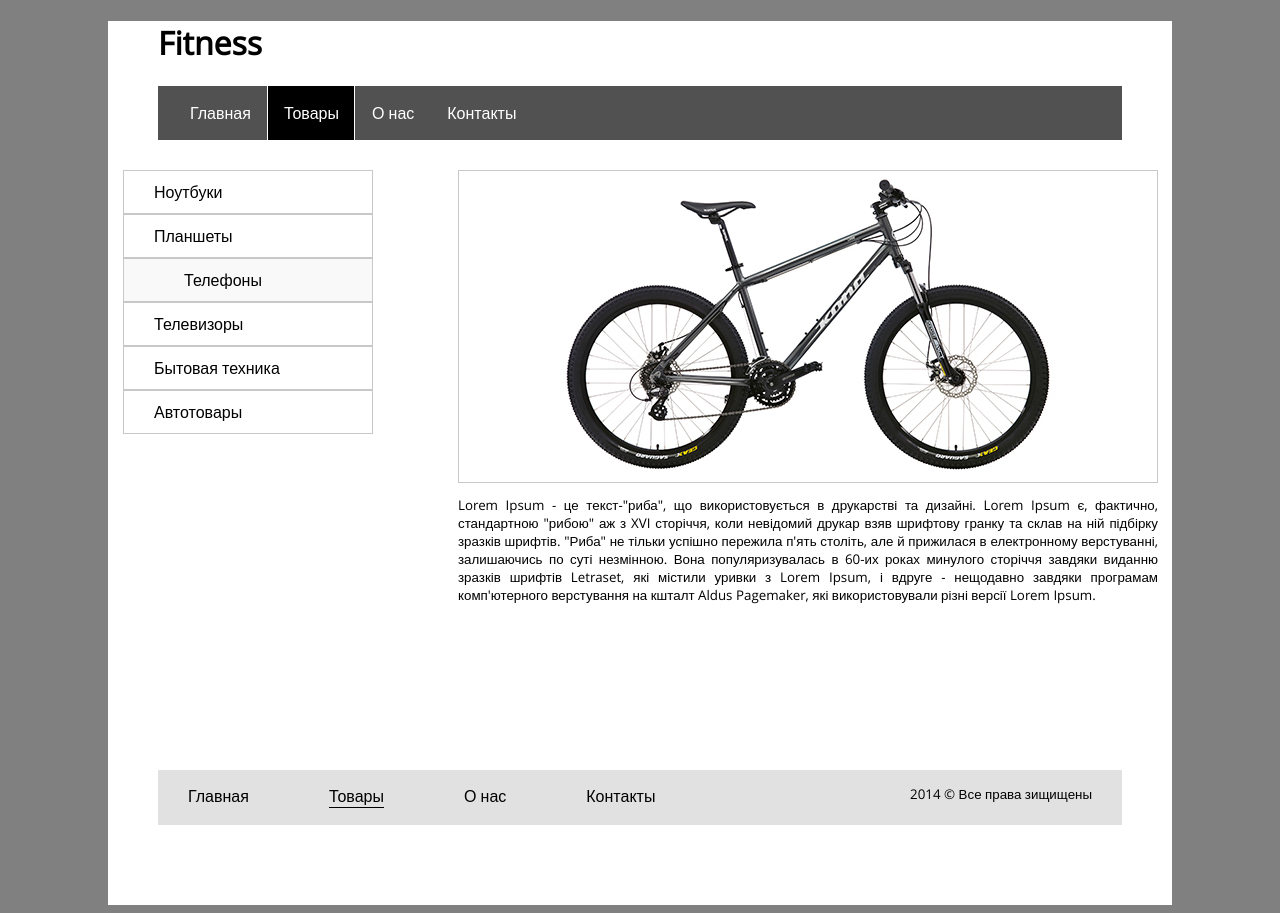
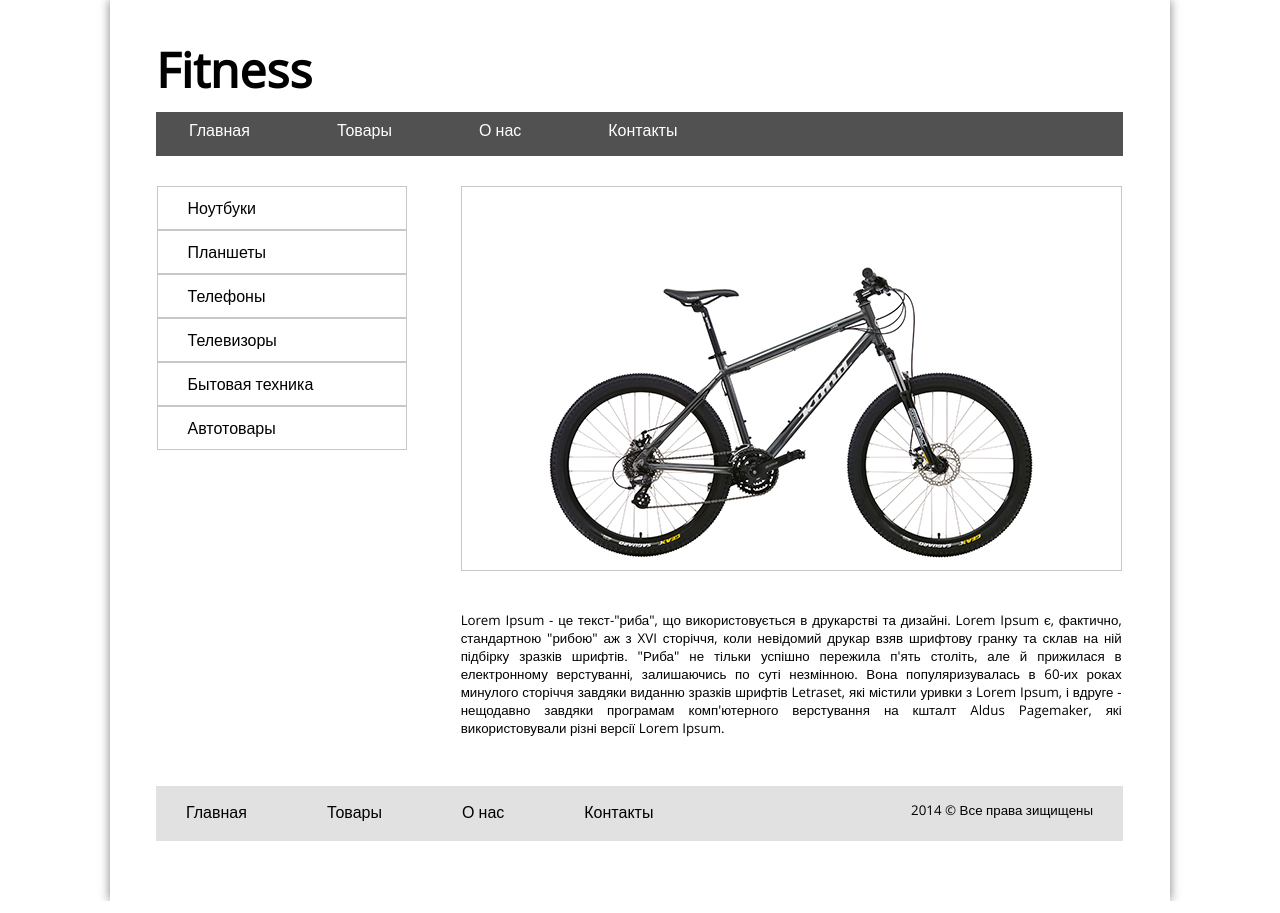
Before and after one commit to Dmitry1974/HomeWork3, a plain HTML site: page index.html in a window 1280 px wide. Drawn offline with Linux system fonts and the light colour scheme.

Commit message:
homework3

```diff
--- a/css/style.css
+++ b/css/style.css
@@ -6,19 +6,35 @@
     font-style: normal;
 
 }
+* {
+    margin: 0;
+    padding: 0;
+}
 body {
-    background-color: grey;
+    background-color: #ffffff;
     font-family: 'open_sansregular', sans-serif;
+
+}
+header h1 {
+    font-size: 3em;
 }
 .wrapper {
+    margin: 0 auto;
+    width: 1060px;
     background-color: white;
-    margin-left: 100px;
+    /*margin-left: 100px;
     margin-right: 100px;
-    padding-bottom: 50px;
+    padding-bottom: 50px;*/
+
 }
 .cont {
-    margin-left: 50px;
-    margin-right: 50px;
+    padding-left: 46px;
+    padding-right: 47px;
+    box-shadow: 0 0 10px rgba(0,0,0,0.5);
+    padding-top: 38px;
+    padding-bottom: 30px;
+   /* margin-left: 50px;
+    margin-right: 50px;*/
 }
 
 ul {
@@ -48,49 +64,55 @@ a {
 }
 .main a {
     display: block;
-    padding-left: 15px;
-    padding: 1em;
-    padding-right: 15px;
+    /*padding: 1em 15px 1em 1em;*/
+    padding: 7px 69px 15px 18px;
     background: #515151;
     /*border-left: 1px solid #b19891;*/
     color: #ffffff;
 }
 .main a
 {
-    border-left: 1px solid #515151;
-    border-right: 1px solid #515151;
+    /*border-left: 1px solid #515151;
+    border-right: 1px solid #515151;*/
 }
 
-.main li.active a{
+/*.main li.active a{
     background: #000000;
     border-left: 1px solid #ffffff;
     border-right: 1px solid #ffffff;
-}
+}*/
 .main a:hover {
     background: #000000;
     border-left: 1px solid #ffffff;
     border-right: 1px solid #ffffff;
+    transition: .5s;
 }
 .content {
     width: 966px; margin: auto;
     height: 600px;
     position: relative; /* Относительное позиционирование */
 }
-.left_menu, .description { position: absolute; }
-.sidebar {
-    background: #C6DD7D; /* Цвет фона */
-    width: 240px; /* Ширина колонки */
+.left_menu {
+    display: inline-block;
+    vertical-align: top;
 }
 .description {
+    display: inline-block;
     background: #ffffff; /* Цвет фона */
-    margin-left: 300px; /* Сдвиг вправо */
-    width: 700px; /* Ширина колонки */
+    width: 661px; /* Ширина колонки */
     font-size: 10pt;
     text-align: justify;
+    margin-left: 50px;
+}
+.image_baik img {
+    margin-top: 72px;
+}
+.description p {
+    margin-top: 40px;
 }
 .left_menu ul {
     /*overflow: hidden;*/
-    margin-left: -35px;
+    /*margin-left: -35px;*/
     width: 250px;
 
 }
@@ -104,9 +126,10 @@ a {
     border: 1px solid #c8c8c8;
     color: #000000;
 }
-.left_menu a:hover, .left_menu li.active a {
+.left_menu a:hover {
     background: #f9f9f9;
     padding-left: 60px;
+    transition: .2s;
 }
 .image_baik {
     border: 1px solid #c8c8c8;
@@ -145,6 +168,7 @@ a {
     margin-right: 30px;
     font-size: 10pt;
 }
-.footer-nav li a:hover, .footer-nav li.active a{
+.footer-nav li a:hover {
     border-bottom:1px solid;
+    transition: .2s;
 }
--- a/index.html
+++ b/index.html
@@ -33,7 +33,7 @@
         </div>
 <div class="description">
     <div class="image_baik">
-        <img src="img/baik.png">
+        <img src="img/baik.png" width="500">
         </div>
         <p>
             Lorem Ipsum - це текст-"риба", що використовується в друкарстві та дизайні. Lorem Ipsum є, фактично,
```
